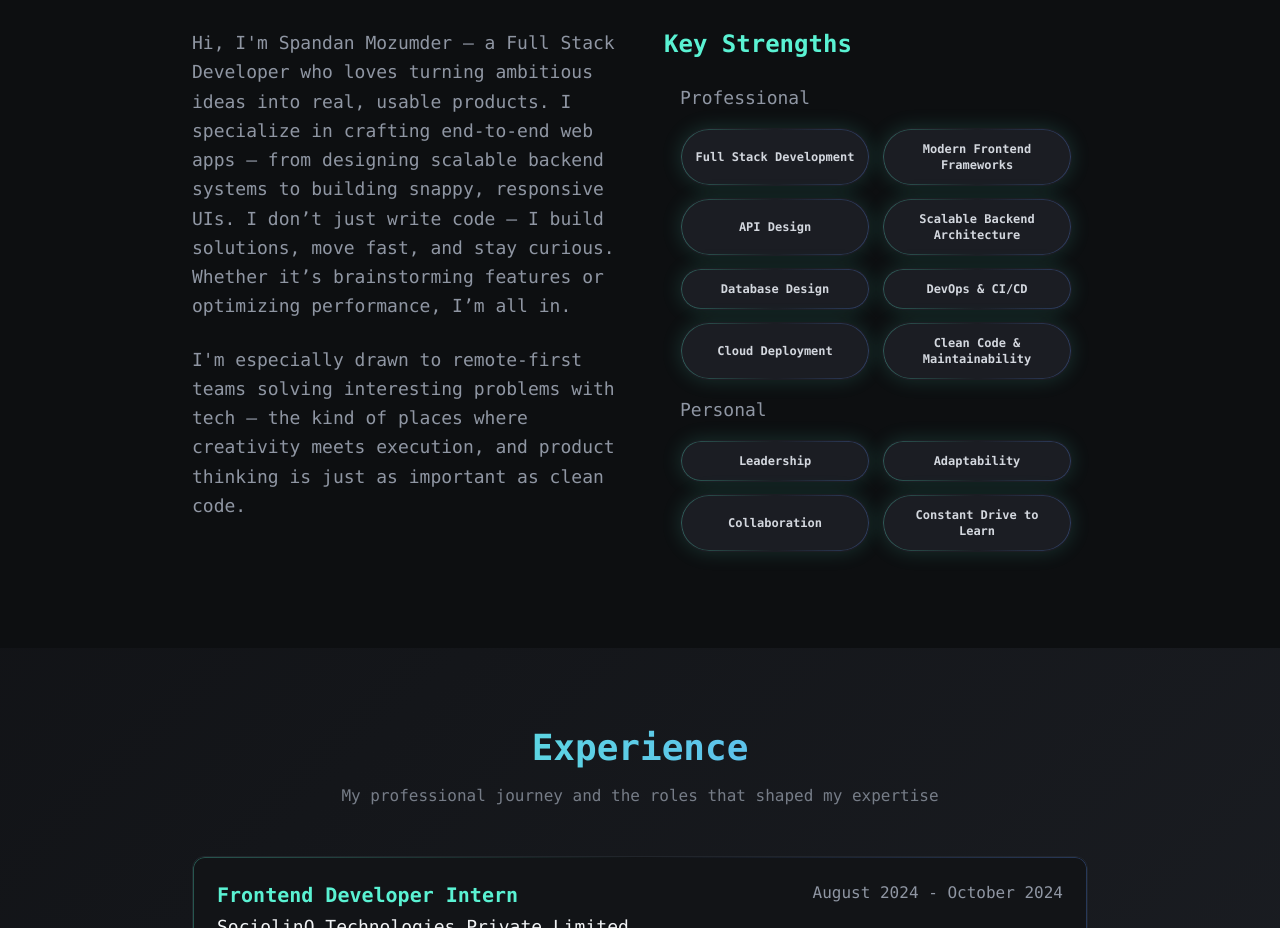
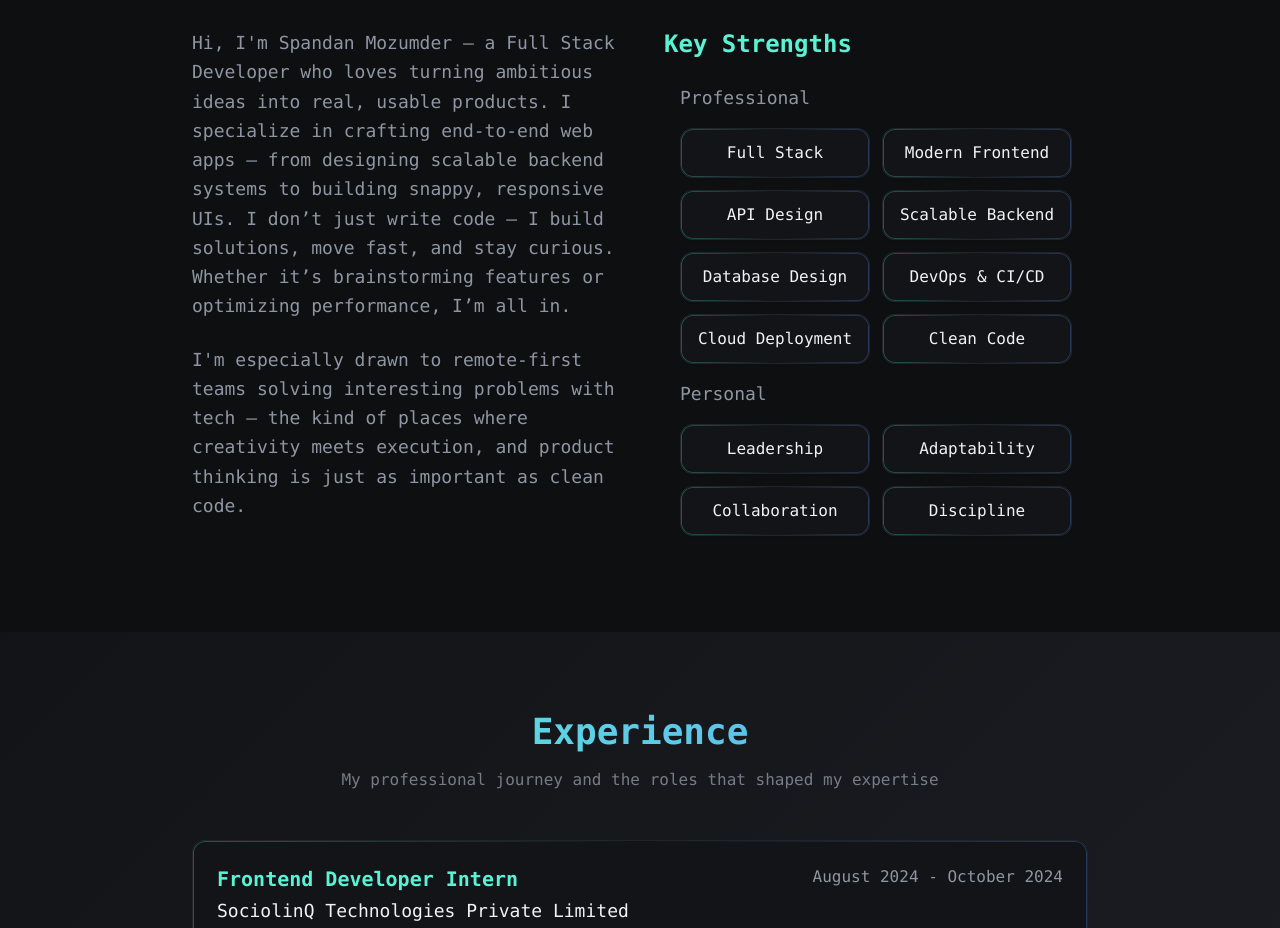
Before and after one commit to spandan-mozumder/portfolio, a React (Vite) app: page / in a window 1280 px wide. Shown: the part 980-1908 px from the top of the page. Built offline with nearby package versions, Linux system fonts and the light colour scheme.

Commit message:
design aesthetics update

```diff
--- a/package.json
+++ b/package.json
@@ -68,7 +68,8 @@
     "@types/react": "^18.3.3",
     "@types/react-dom": "^18.3.0",
     "@vitejs/plugin-react-swc": "^3.5.0",
-    "autoprefixer": "^10.4.20",
+    "autoprefixer": "^10.4.21",
+    "caniuse-lite": "^1.0.30001727",
     "eslint": "^9.9.0",
     "eslint-plugin-react-hooks": "^5.1.0-rc.0",
     "eslint-plugin-react-refresh": "^0.4.9",
--- a/src/components/FloatingMenu.tsx
+++ b/src/components/FloatingMenu.tsx
@@ -28,7 +28,7 @@ const FloatingMenu = () => {
             <TooltipTrigger asChild>
               <Button
                 size="icon"
-                className="w-12 h-12 rounded-full glow-effect bg-primary/90 hover:bg-primary backdrop-blur-sm"
+                className="w-12 h-12 rounded-full glow-effect bg-primary/90 hover:bg-primary backdrop-blur-sm border-gradient hover:shadow-glow-primary"
                 onMouseEnter={() => setIsOpen(true)}
                 onMouseLeave={() => setIsOpen(false)}
               >
@@ -46,7 +46,7 @@ const FloatingMenu = () => {
 
           {/* Floating Menu Items */}
           <div
-            className={`absolute top-0 right-0 transition-all duration-300 ${
+            className={`absolute top-0 right-0 transition-all duration-300 mt-16 ${
               isOpen
                 ? "opacity-100 pointer-events-auto"
                 : "opacity-0 pointer-events-none"
@@ -54,7 +54,7 @@ const FloatingMenu = () => {
             onMouseEnter={() => setIsOpen(true)}
             onMouseLeave={() => setIsOpen(false)}
           >
-            <div className="flex flex-col space-y-3 pt-16">
+            <div className="flex flex-col space-y-3">
               <Tooltip>
                 <TooltipTrigger asChild>
                   <Button
--- a/src/components/Portfolio.tsx
+++ b/src/components/Portfolio.tsx
@@ -139,14 +139,13 @@ const Portfolio = () => {
                 <div className="grid grid-cols-2 gap-3">
                   {PORTFOLIO_DATA.about.keyStrengths.professional.map(
                     (strength, index) => (
-                      <Badge
+                      <Card
                         key={index}
-                        variant="secondary"
                         className="p-3 text-center justify-center glow-effect gradient-border transition-all duration-300 hover:scale-105 hover:shadow-glow-primary"
                         style={{ animationDelay: `${index * 0.1}s` }}
                       >
                         {strength}
-                      </Badge>
+                      </Card>
                     )
                   )}
                 </div>
@@ -158,14 +157,13 @@ const Portfolio = () => {
                 <div className="grid grid-cols-2 gap-3">
                   {PORTFOLIO_DATA.about.keyStrengths.personal.map(
                     (strength, index) => (
-                      <Badge
+                      <Card
                         key={index}
-                        variant="secondary"
                         className="p-3 text-center justify-center glow-effect gradient-border transition-all duration-300 hover:scale-105 hover:shadow-glow-primary"
                         style={{ animationDelay: `${index * 0.1}s` }}
                       >
                         {strength}
-                      </Badge>
+                      </Card>
                     )
                   )}
                 </div>
--- a/src/constants/portfolio.ts
+++ b/src/constants/portfolio.ts
@@ -35,20 +35,20 @@ export const PORTFOLIO_DATA = {
     ],
     keyStrengths: {
       professional: [
-        "Full Stack Development",
-        "Modern Frontend Frameworks",
+        "Full Stack",
+        "Modern Frontend",
         "API Design",
-        "Scalable Backend Architecture",
+        "Scalable Backend",
         "Database Design",
         "DevOps & CI/CD",
         "Cloud Deployment",
-        "Clean Code & Maintainability",
+        "Clean Code",
       ],
       personal: [
         "Leadership",
         "Adaptability",
         "Collaboration",
-        "Constant Drive to Learn",
+        "Discipline",
       ],
     },
   },
```
Also changed, not shown: 1 other file (tests, documents, lock files or other folders).
